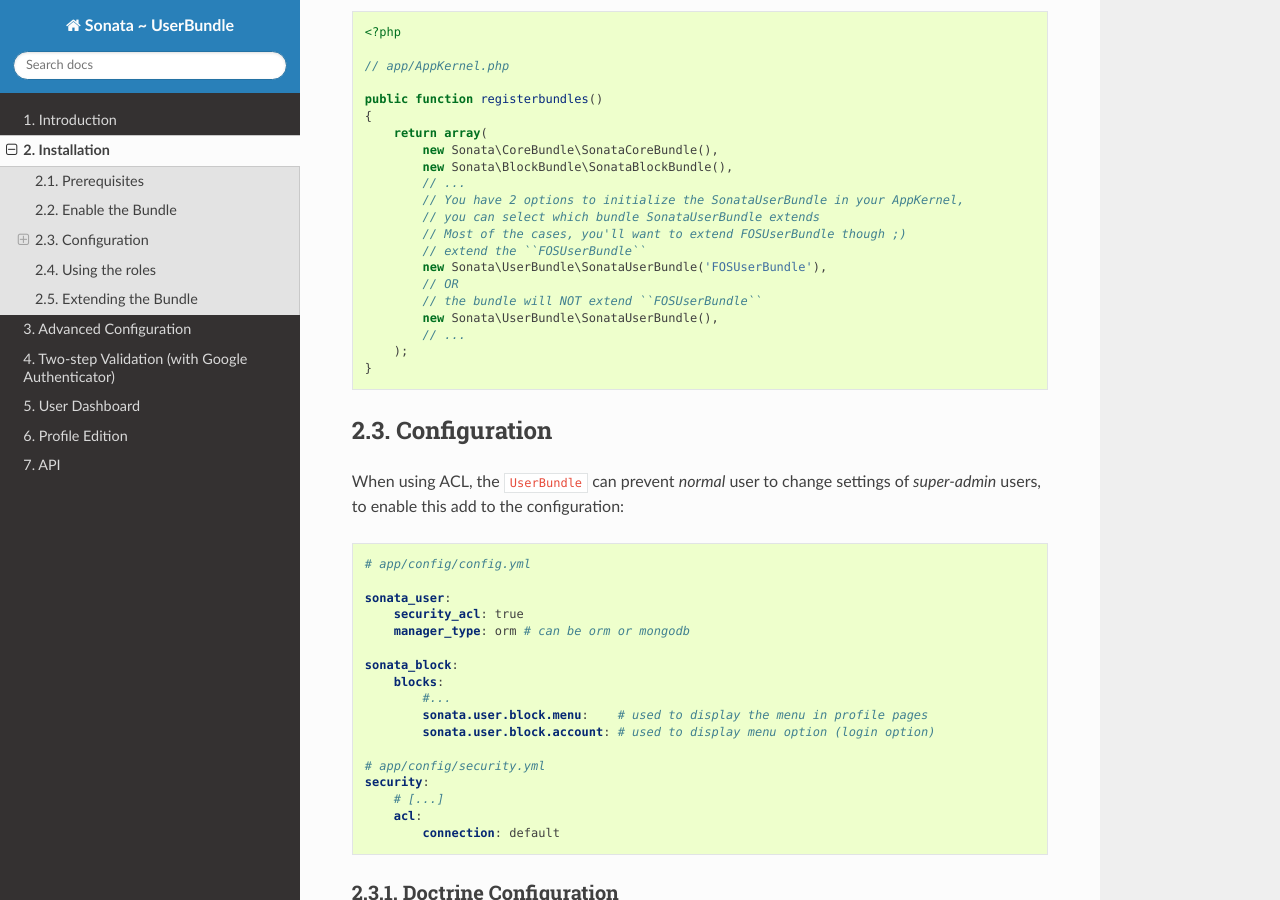
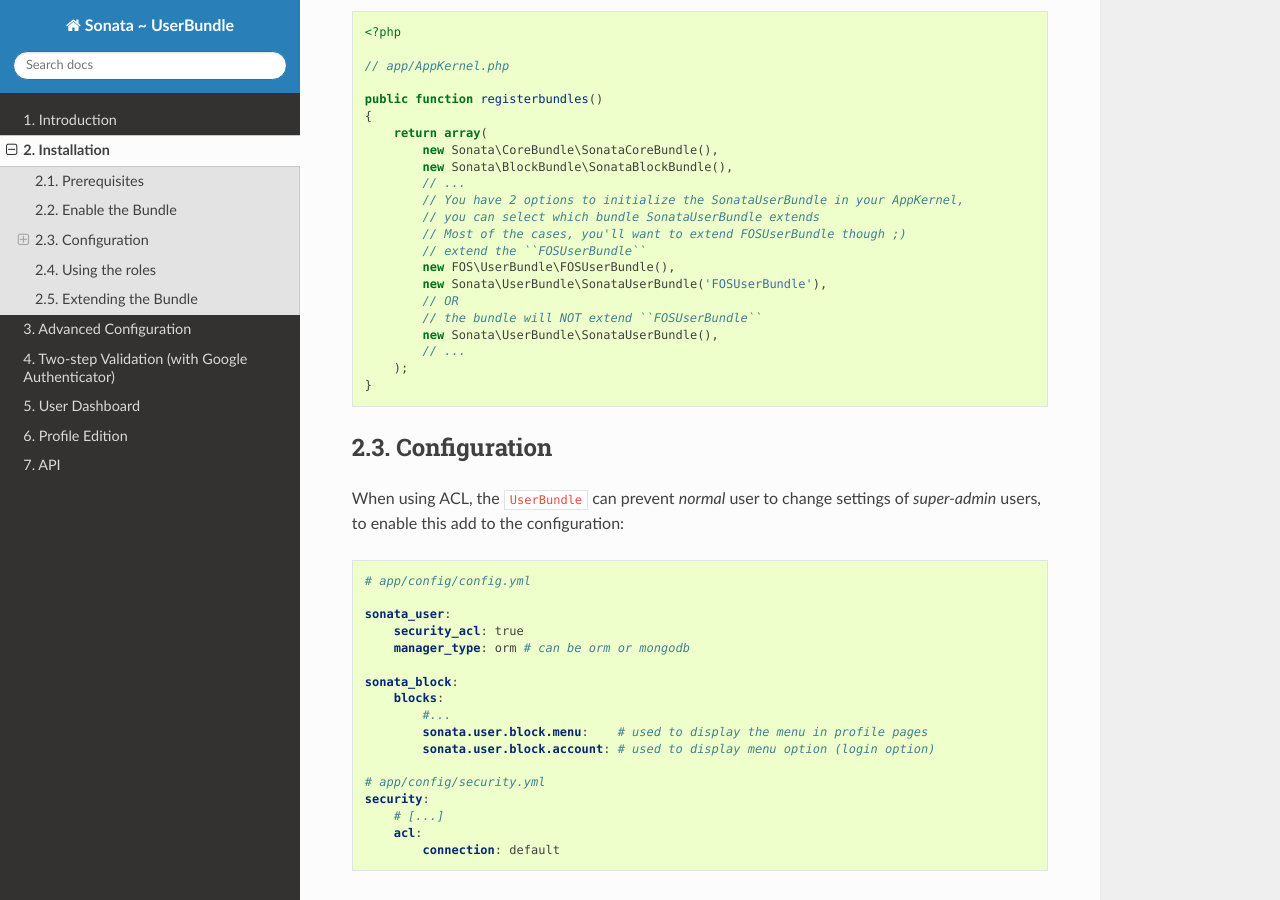
Before and after one commit to sonata-project/SonataUserBundle, a Sphinx documentation site: the page built from Resources/doc/reference/installation.rst, in a window 1280 px wide and 900 px high, scrolled down 775 px. Built offline with Sphinx 7.4.7 and the Read the Docs theme 2.0.0, drawn with Linux system fonts in a browser that asks for light colours.

Commit message:
Update installation.rst
Missing executing FOSUserBundle in AppKernel

```diff
--- a/Resources/doc/reference/installation.rst
+++ b/Resources/doc/reference/installation.rst
@@ -46,6 +46,7 @@
             // you can select which bundle SonataUserBundle extends
             // Most of the cases, you'll want to extend FOSUserBundle though ;)
             // extend the ``FOSUserBundle``
+            new FOS\UserBundle\FOSUserBundle(),
             new Sonata\UserBundle\SonataUserBundle('FOSUserBundle'),
             // OR
             // the bundle will NOT extend ``FOSUserBundle``
```
